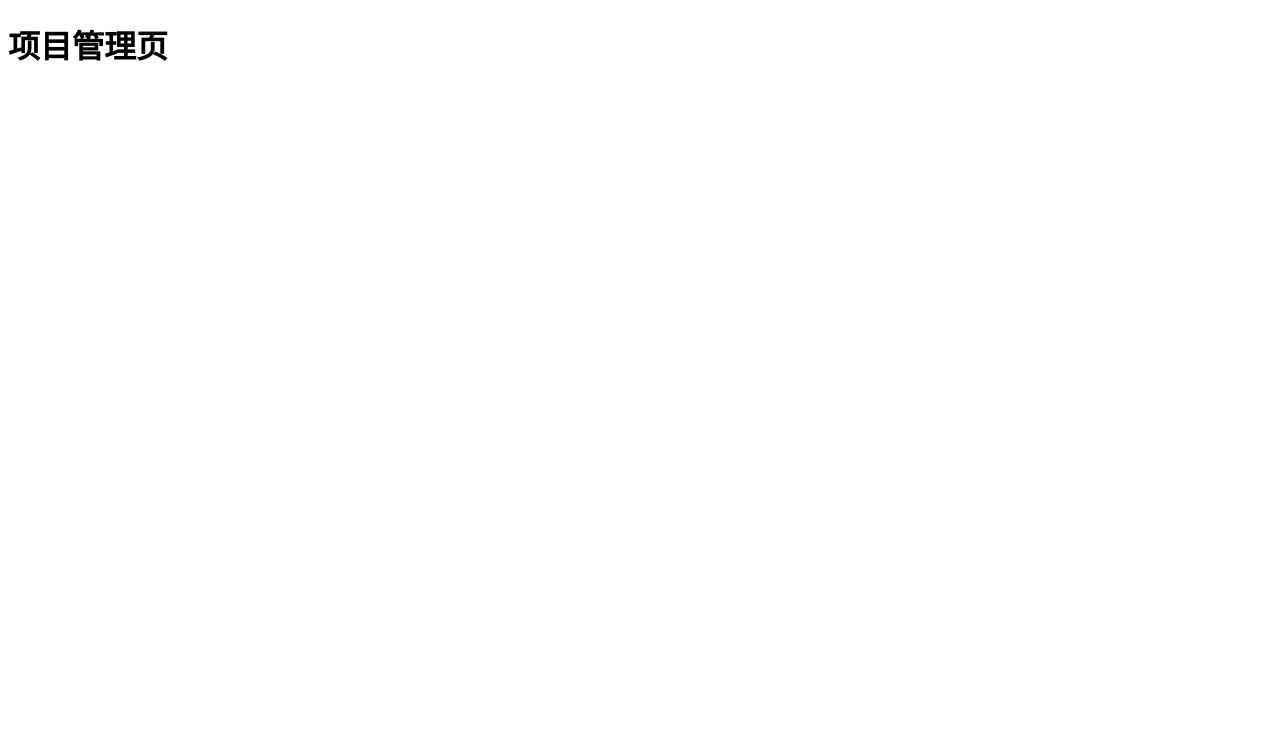
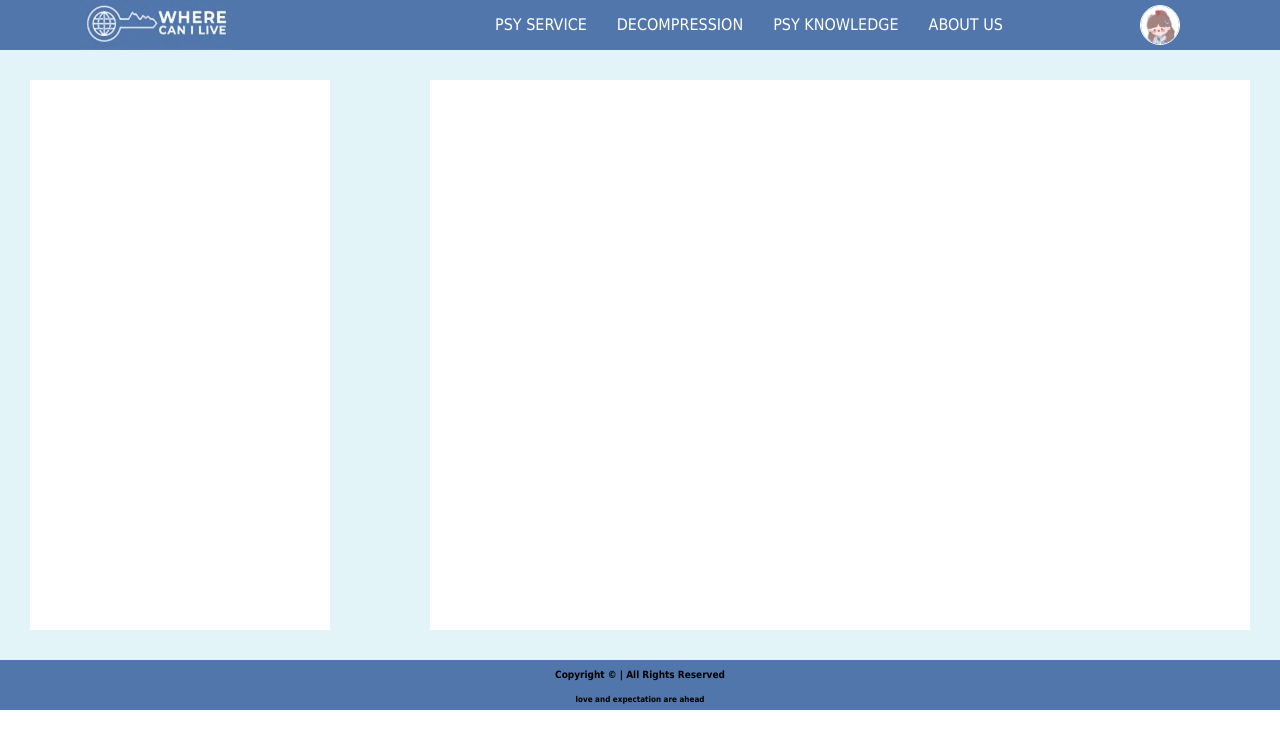
Before and after one commit to chenbhui/plutocrats, a Vue app: page /myproject in a window 1280 px wide. Shown: the top 748 px of the page. Built offline with nearby package versions, Linux system fonts and the light colour scheme.

Commit message:
header&footer&基础css配置

```diff
--- a/src/main.js
+++ b/src/main.js
@@ -5,6 +5,7 @@ import router from './router'
 import ElementUI from 'element-ui';
 import 'element-ui/lib/theme-chalk/index.css';
 import store from '@/store'
+import '@/styles/base.css'
 Vue.config.productionTip = false
 Vue.use(ElementUI);
 new Vue({
--- /dev/null
+++ b/src/styles/base.css
@@ -0,0 +1,69 @@
+/* 把我们所有标签的内外边距清0 */
+* {
+  margin: 0;
+  padding: 0;
+  /* css3盒子模型 */
+  box-sizing: border-box;
+}
+/* em和i斜体的文字不倾斜 */
+em,
+i {
+  font-style: normal
+}
+/* 去掉li的小圆点 */
+li {
+  list-style: none
+}
+
+img {
+  /* border: 0;照顾低版本浏览器，如果图片外面包含了链接会有边框问题 */
+  border: 0;
+  /* 取消图片底侧有空白缝隙的问题 */
+  vertical-align: middle
+}
+
+button {
+  /* 当我们经过button按钮的时候，鼠标变成小手 */
+  cursor: pointer
+}
+
+a {
+  text-decoration: none
+}
+
+a:hover {
+  color: #c81623
+}
+
+button,
+input {
+  font-family: Microsoft YaHei, Heiti SC, tahoma, arial, Hiragino Sans GB, "\5B8B\4F53", sans-serif;
+  /* 默认有灰色边框 需要我们手动去掉*/
+  border: 0;
+  outline: none;
+}
+
+body {
+  /* CSS3抗锯齿性 让文字显示的更加清晰 */
+  -webkit-font-smoothing: antialiased;
+  background-color: #fff;
+  /* "\5B8B\4F53"就是宋体的意思 这样浏览器兼容性比较好 */
+  font: 12px/1.5 Microsoft YaHei, Heiti SC, tahoma, arial, Hiragino Sans GB, "\5B8B\4F53", sans-serif;
+}
+
+.hide,
+.none {
+  display: none
+}
+/* 清除浮动 */
+.clearfix:after {
+  visibility: hidden;
+  clear: both;
+  display: block;
+  content: ".";
+  height: 0
+}
+
+.clearfix {
+  *zoom: 1
+}
--- a/src/views/MyProject/index.vue
+++ b/src/views/MyProject/index.vue
@@ -1,13 +1,49 @@
 <template>
-  <h1>项目管理页</h1>
+  <div class="myProject">
+    <!-- <h1>项目管理页</h1> -->
+    <Header></Header>
+    <div class="body">
+      <div class="left">
+
+      </div>
+      <div class="right">
+          <ul>
+            <li></li>
+            <li></li>
+          </ul>
+      </div>
+    </div>
+    <Footer></Footer>
+  </div>
 </template>
 
 <script>
+import Header from '@/views/header.vue'
+import Footer from '@/views/footer.vue'
+
 export default {
-
+  components: {
+    Header,
+    Footer
+},
 }
 </script>
 
-<style>
-
+<style lang="less">
+.body{
+  background-color: #e2f4f8;
+  padding: 30px;
+  display: flex;
+  justify-content: space-between;
+  .left{
+    width: 300px;
+    height: 550px;
+    background-color: #fff;
+  }
+  .right{
+    width: 820px;
+    height: 550px;
+    background-color: #fff;
+  }
+}
 </style>
--- /dev/null
+++ b/src/views/footer.vue
@@ -0,0 +1,34 @@
+<template>
+  <div class="footer">
+    <h5>Copyright © | All Rights Reserved</h5>
+    <h6>love and expectation are ahead</h6>
+  </div>
+</template>
+
+<script>
+export default {
+
+}
+</script>
+
+<style lang="less" scoped>
+// *{
+//   margin: 0;
+//   padding: 0;
+// }
+
+.footer {
+  position: relative;
+  bottom: 0;
+  left: 0;
+  height: 50px;
+  background-color: #5176ab;
+  text-align: center;
+  h5 {
+    line-height: 30px;
+  }
+  h6 {
+    line-height: 20px;
+  }
+}
+</style>
--- /dev/null
+++ b/src/views/header.vue
@@ -0,0 +1,71 @@
+<template>
+  <div class="header">
+    <!-- logo -->
+      <div class="logo">
+        <img src="../assets/logo2.jpg" alt="">
+      </div>
+      <!-- 导航栏部分 -->
+      <ul class="nav">
+        <li><a href="#">PSY SERVICE</a></li>
+        <li><a href="#">DECOMPRESSION</a></li>
+        <li><a href="#">PSY KNOWLEDGE</a></li>
+        <li><a href="#">ABOUT US</a></li>
+      </ul>
+      <!-- 头像 -->
+      <div class="author">
+        <img src="../assets/author.jpg" alt="">
+      </div>
+  </div>
+</template>
+
+<script>
+export default {
+
+}
+</script>
+
+<style lang="less" scoped>
+.header {
+  height: 50px;
+  background-color: #5176ab;
+
+  .logo {
+    float: left;
+    height: 50px;
+    width: 200px;
+    margin-left: 80px;
+    img{
+      height: 100%;
+    }
+  }
+
+  .nav {
+    float: left;
+    height: 100%;
+    margin: 0 0 0 200px;
+    li {
+      float: left;
+      margin: 0 15px;
+      line-height: 50px;
+      a {
+        font-size: 16px;
+        color: #fff;
+      }
+    }
+  }
+
+  .author {
+    float: right;
+    margin: 5px 100px 0 0;
+    height: 40px;
+    width: 40px;
+    border-radius: 50%;
+    overflow: hidden;
+    border: 1px solid #fff;
+    img {
+      width: 100%;
+      height: 100%;
+    }
+  }
+}
+</style>
```
Also changed, not shown: src/assets/author.jpg (added), src/assets/logo2.jpg (added).
